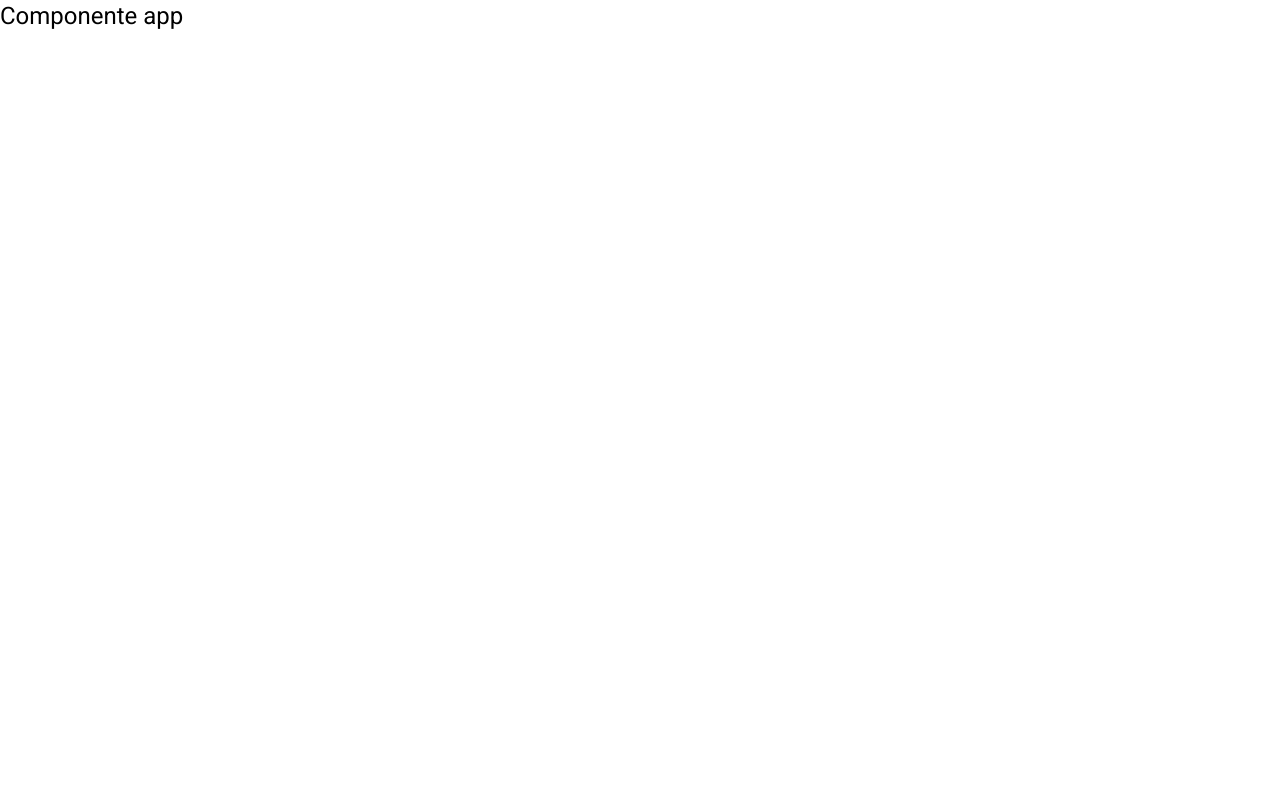
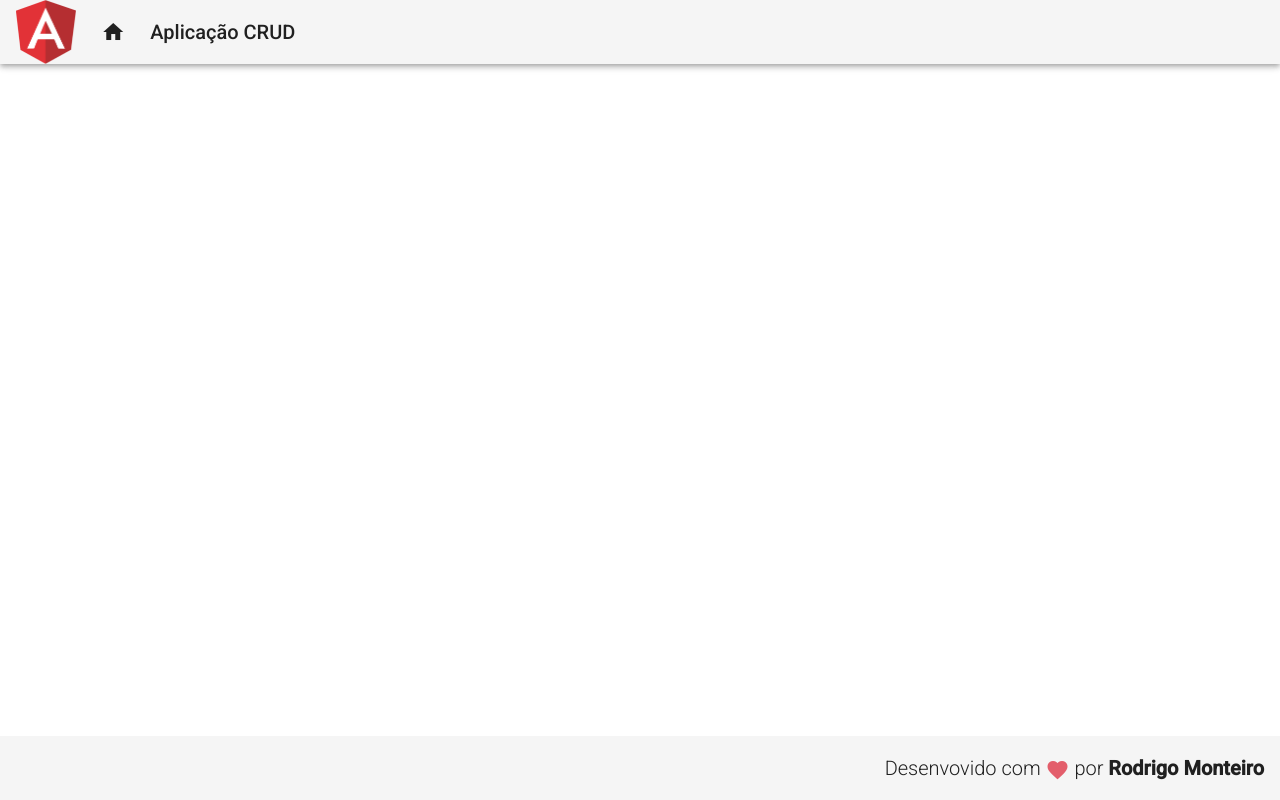
Before and after one commit to RodrigoMonteiro/crud-com-angular, an Angular app in the folder frontend/: page / in a window 1280 px wide. Built offline with nearby package versions, Linux system fonts and the light colour scheme.

Commit message:
Criação do footer e do header

```diff
--- a/frontend/src/app/app.component.html
+++ b/frontend/src/app/app.component.html
@@ -1 +1,2 @@
-<h1>Componente app</h1>
+<app-header></app-header>
+<app-footer></app-footer>
--- /dev/null
+++ b/frontend/src/app/components/template/footer/footer.component.css
@@ -0,0 +1,11 @@
+.footer{
+    position: fixed;
+    bottom: 0;
+    display: flex;
+    justify-content: flex-end;
+
+}
+
+.footer span{
+    font-weight: 300;
+}
--- /dev/null
+++ b/frontend/src/app/components/template/footer/footer.component.html
@@ -0,0 +1,6 @@
+<mat-toolbar class ="footer">
+<span>
+    Desenvovido com
+    <i class="material-icons v-middle" ><span class="red">favorite</span></i>  por <strong> Rodrigo Monteiro</strong>
+</span>
+</mat-toolbar>
--- /dev/null
+++ b/frontend/src/app/components/template/footer/footer.component.ts
@@ -0,0 +1,15 @@
+import { Component, OnInit } from '@angular/core';
+
+@Component({
+  selector: 'app-footer',
+  templateUrl: './footer.component.html',
+  styleUrls: ['./footer.component.css']
+})
+export class FooterComponent implements OnInit {
+
+  constructor() { }
+
+  ngOnInit(): void {
+  }
+
+}
--- /dev/null
+++ b/frontend/src/app/components/template/header/header.component.css
@@ -0,0 +1,26 @@
+.header{
+    display: flex;
+    align-items: center;
+
+}
+
+.header a {
+    display: flex;
+    align-items:  center;
+    text-decoration: none;
+
+}
+
+.header .logo {
+    max-height: 64px ;
+
+}
+
+.header .title-group{
+    padding-left: 25px;
+
+}
+.header .title-group i{
+    padding-right: 25px;
+
+}
--- /dev/null
+++ b/frontend/src/app/components/template/header/header.component.html
@@ -0,0 +1,16 @@
+<mat-toolbar class="header mat-elevation-z4">
+    <span>
+        <a>
+            <img class="logo" src="assets/img/angular.png" alt="Logo">
+        </a>
+    </span>
+    <span class="title-group">
+        <a>
+            <i class="material-icons">
+                home
+            </i>
+            Aplicação CRUD
+        </a>
+
+    </span>
+    </mat-toolbar>
--- /dev/null
+++ b/frontend/src/app/components/template/header/header.component.ts
@@ -0,0 +1,15 @@
+import { Component, OnInit } from '@angular/core';
+
+@Component({
+  selector: 'app-header',
+  templateUrl: './header.component.html',
+  styleUrls: ['./header.component.css']
+})
+export class HeaderComponent implements OnInit {
+
+  constructor() { }
+
+  ngOnInit(): void {
+  }
+
+}
--- a/frontend/src/styles.css
+++ b/frontend/src/styles.css
@@ -2,3 +2,11 @@
 
 html, body { height: 100%; }
 body { margin: 0; font-family: Roboto, "Helvetica Neue", sans-serif; }
+
+.red{
+    color: rgb(227,94,107)
+}
+
+.v-middle{
+    vertical-align: middle;
+}
```
Also changed, not shown: frontend/src/app/app.module.ts (+8 -1 lines), frontend/src/assets/img/angular.png (added), frontend/src/assets/img/download.png (added).
